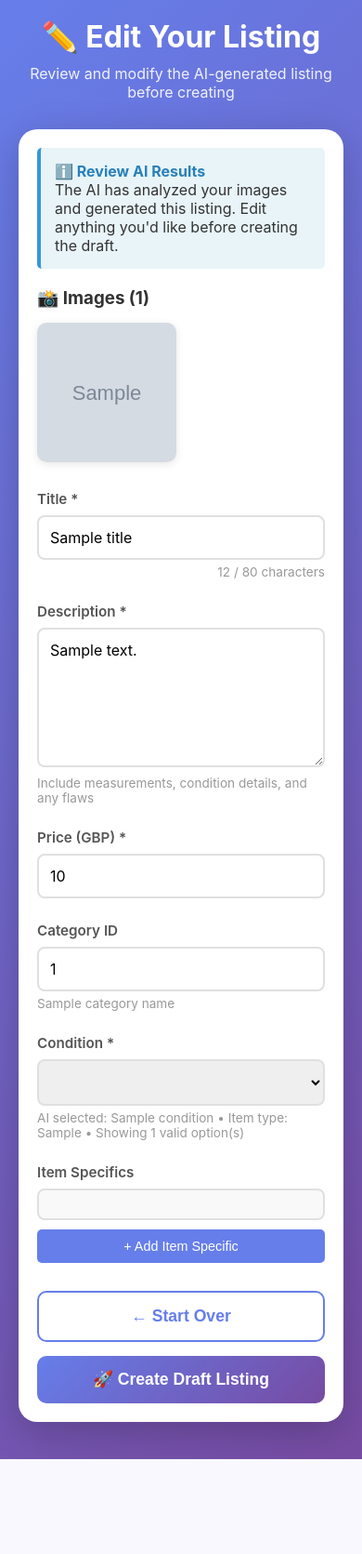
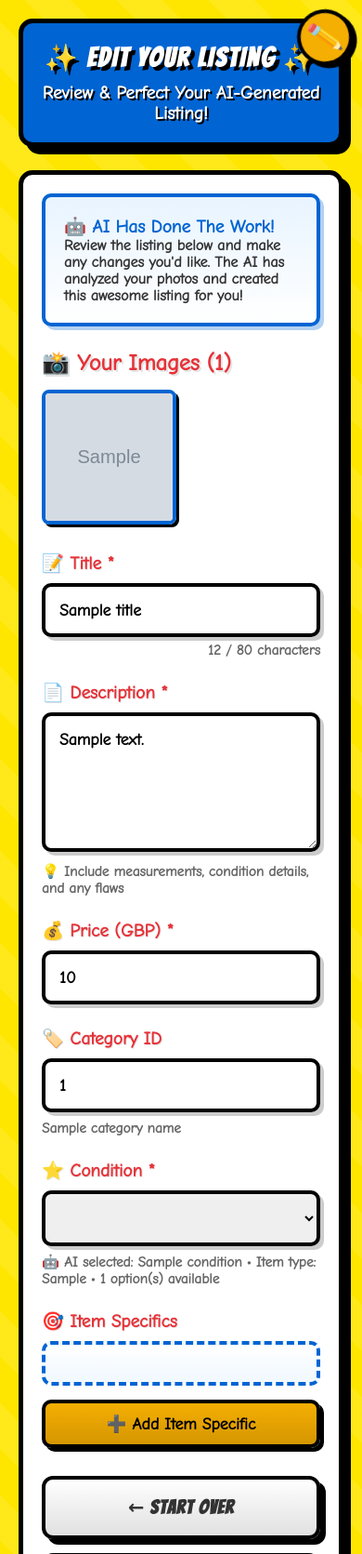
Before and after one commit to elliotskunk/ebaylister, a Flask app: template templates/edit_listing.html in a window 390 px wide. Shown: the top 1671 px of the page at 93% size. Before the commit the page ends 1569 px from the top, so only its background shows below. Run offline with Flask 3, Linux system fonts and the light colour scheme; the template is opened without the code that fills it: most values are stand-ins (such as "Sample title", 1, 10 or a date in 2020); grey boxes marked "Sample" are stand-in pictures; lists and menus that the app fills with data are empty; some libraries are stand-ins or nearby versions.

Commit message:
Add retro eBay theme to edit listing page
- Matches upload page with same color scheme
- Blue header (#0064D2) instead of red for variety
- Wiggling pencil badge animation
- Same chunky borders and 3D effects
- Comic fonts throughout
- Animated character counter (pulse/shake warnings)
- Emoji icons for all form fields
- Gradient buttons with press effects
- Retro spinner animation
- All edit functionality preserved
- Category-filtered conditions dropdown retained
- Mobile responsive

```diff
--- a/templates/edit_listing.html
+++ b/templates/edit_listing.html
@@ -4,6 +4,7 @@
     <meta charset="UTF-8">
     <meta name="viewport" content="width=device-width, initial-scale=1.0">
     <title>Edit Listing - eBay Lister</title>
+    <link href="https://fonts.googleapis.com/css2?family=Comic+Neue:wght@400,700&family=Bangers&display=swap" rel="stylesheet">
     <style>
         * {
             margin: 0;
@@ -12,40 +13,100 @@
         }
 
         body {
-            font-family: -apple-system, BlinkMacSystemFont, 'Segoe UI', Roboto, Oxygen, Ubuntu, Cantarell, sans-serif;
-            background: linear-gradient(135deg, #667eea 0%, #764ba2 100%);
+            font-family: 'Comic Neue', 'Comic Sans MS', cursive;
+            background: #FFE600;
+            background-image:
+                repeating-linear-gradient(45deg, transparent, transparent 35px, rgba(255,255,255,.1) 35px, rgba(255,255,255,.1) 70px);
             min-height: 100vh;
             padding: 20px;
             color: #333;
         }
 
         .container {
-            max-width: 900px;
+            max-width: 950px;
             margin: 0 auto;
         }
 
         .header {
             text-align: center;
-            color: white;
-            margin-bottom: 30px;
+            margin-bottom: 25px;
+            background: #0064D2;
+            border: 5px solid #000;
+            border-radius: 15px;
+            padding: 20px;
+            box-shadow: 8px 8px 0 #000;
+            position: relative;
         }
 
         .header h1 {
-            font-size: 2em;
+            font-family: 'Bangers', cursive;
+            font-size: 2.5em;
+            color: #FFF;
+            text-shadow: 4px 4px 0 #000;
+            letter-spacing: 2px;
             margin-bottom: 10px;
         }
 
         .header p {
-            font-size: 1em;
-            opacity: 0.9;
+            font-size: 1.2em;
+            color: #FFF;
+            font-weight: 700;
+            text-shadow: 2px 2px 0 #000;
+        }
+
+        .pencil-badge {
+            position: absolute;
+            top: -15px;
+            right: -15px;
+            background: #F5AF02;
+            border: 4px solid #000;
+            border-radius: 50%;
+            width: 60px;
+            height: 60px;
+            display: flex;
+            align-items: center;
+            justify-content: center;
+            font-size: 30px;
+            box-shadow: 4px 4px 0 #000;
+            animation: wiggle 3s ease-in-out infinite;
+        }
+
+        @keyframes wiggle {
+            0%, 100% { transform: rotate(0deg); }
+            25% { transform: rotate(-10deg); }
+            75% { transform: rotate(10deg); }
         }
 
         .card {
-            background: white;
-            border-radius: 20px;
+            background: #FFF;
+            border: 5px solid #000;
+            border-radius: 15px;
             padding: 30px;
-            box-shadow: 0 10px 40px rgba(0, 0, 0, 0.2);
+            box-shadow: 8px 8px 0 #000;
             margin-bottom: 20px;
+        }
+
+        .info-box {
+            background: linear-gradient(180deg, #E8F4FF 0%, #FFF 100%);
+            border: 4px solid #0064D2;
+            padding: 20px;
+            border-radius: 10px;
+            margin-bottom: 25px;
+            box-shadow: 4px 4px 0 rgba(0, 100, 210, 0.3);
+            font-weight: 600;
+        }
+
+        .info-box strong {
+            color: #0064D2;
+            font-size: 1.2em;
+        }
+
+        h3 {
+            color: #E53238;
+            font-size: 1.5em;
+            font-weight: 700;
+            margin-bottom: 15px;
+            text-shadow: 2px 2px 0 rgba(0,0,0,0.1);
         }
 
         .image-preview {
@@ -59,8 +120,15 @@
             width: 100%;
             aspect-ratio: 1;
             object-fit: cover;
-            border-radius: 10px;
-            box-shadow: 0 2px 8px rgba(0, 0, 0, 0.1);
+            border-radius: 8px;
+            border: 4px solid #0064D2;
+            box-shadow: 3px 3px 0 #000;
+            transition: transform 0.2s;
+        }
+
+        .image-preview img:hover {
+            transform: translate(-2px, -2px);
+            box-shadow: 5px 5px 0 #000;
         }
 
         .form-group {
@@ -69,10 +137,11 @@
 
         .form-group label {
             display: block;
-            margin-bottom: 8px;
-            font-weight: 600;
-            color: #555;
-            font-size: 0.95em;
+            margin-bottom: 10px;
+            font-weight: 700;
+            color: #E53238;
+            font-size: 1.2em;
+            text-shadow: 1px 1px 0 rgba(0,0,0,0.1);
         }
 
         .form-group input[type="text"],
@@ -80,19 +149,23 @@
         .form-group textarea,
         .form-group select {
             width: 100%;
-            padding: 12px;
-            border: 2px solid #e0e0e0;
-            border-radius: 8px;
-            font-size: 1em;
-            font-family: inherit;
-            transition: border-color 0.3s;
+            padding: 15px;
+            border: 4px solid #000;
+            border-radius: 10px;
+            font-size: 1.1em;
+            font-family: 'Comic Neue', cursive;
+            font-weight: 600;
+            transition: all 0.2s;
+            box-shadow: 4px 4px 0 rgba(0,0,0,0.2);
         }
 
         .form-group input:focus,
         .form-group textarea:focus,
         .form-group select:focus {
             outline: none;
-            border-color: #667eea;
+            border-color: #0064D2;
+            transform: translateY(-2px);
+            box-shadow: 4px 6px 0 rgba(0,0,0,0.3);
         }
 
         .form-group textarea {
@@ -102,105 +175,148 @@
 
         .form-group small {
             display: block;
-            margin-top: 5px;
-            color: #999;
-            font-size: 0.85em;
+            margin-top: 8px;
+            color: #666;
+            font-size: 0.95em;
+            font-weight: 600;
         }
 
         .char-count {
             text-align: right;
             margin-top: 5px;
-            font-size: 0.85em;
-            color: #999;
+            font-size: 0.95em;
+            color: #666;
+            font-weight: 700;
         }
 
         .char-count.warning {
-            color: #f39c12;
+            color: #F5AF02;
+            animation: pulse 1s infinite;
         }
 
         .char-count.error {
-            color: #e74c3c;
+            color: #E53238;
+            animation: shake 0.5s infinite;
+        }
+
+        @keyframes pulse {
+            0%, 100% { opacity: 1; }
+            50% { opacity: 0.7; }
+        }
+
+        @keyframes shake {
+            0%, 100% { transform: translateX(0); }
+            25% { transform: translateX(-5px); }
+            75% { transform: translateX(5px); }
         }
 
         .aspects-container {
-            border: 2px solid #e0e0e0;
-            border-radius: 8px;
-            padding: 15px;
-            background: #f9f9f9;
+            border: 4px dashed #0064D2;
+            border-radius: 10px;
+            padding: 20px;
+            background: linear-gradient(180deg, #FFF 0%, #F0F8FF 100%);
         }
 
         .aspect-row {
             display: grid;
             grid-template-columns: 1fr 2fr auto;
             gap: 10px;
-            margin-bottom: 10px;
+            margin-bottom: 12px;
             align-items: center;
         }
 
         .aspect-row input {
-            padding: 8px;
-            border: 1px solid #ddd;
-            border-radius: 5px;
-            font-size: 0.9em;
+            padding: 10px;
+            border: 3px solid #000;
+            border-radius: 8px;
+            font-size: 1em;
+            font-family: 'Comic Neue', cursive;
+            font-weight: 600;
+            box-shadow: 2px 2px 0 rgba(0,0,0,0.2);
         }
 
         .aspect-row button {
-            padding: 8px 12px;
-            background: #e74c3c;
+            padding: 10px 15px;
+            background: linear-gradient(180deg, #E53238 0%, #B5282D 100%);
             color: white;
-            border: none;
-            border-radius: 5px;
+            border: 3px solid #000;
+            border-radius: 8px;
             cursor: pointer;
             font-size: 0.9em;
+            font-weight: 700;
+            box-shadow: 3px 3px 0 #000;
+            font-family: 'Comic Neue', cursive;
+        }
+
+        .aspect-row button:hover {
+            transform: translate(-1px, -1px);
+            box-shadow: 4px 4px 0 #000;
         }
 
         .add-aspect-btn {
             width: 100%;
-            padding: 10px;
-            background: #667eea;
-            color: white;
-            border: none;
-            border-radius: 5px;
+            padding: 12px;
+            background: linear-gradient(180deg, #F5AF02 0%, #D49602 100%);
+            color: #000;
+            border: 4px solid #000;
+            border-radius: 10px;
             cursor: pointer;
-            font-size: 0.9em;
-            margin-top: 10px;
+            font-size: 1.1em;
+            font-weight: 700;
+            margin-top: 15px;
+            box-shadow: 4px 4px 0 #000;
+            font-family: 'Comic Neue', cursive;
+        }
+
+        .add-aspect-btn:hover {
+            transform: translate(-2px, -2px);
+            box-shadow: 6px 6px 0 #000;
         }
 
         .button-group {
             display: grid;
-            grid-template-columns: 1fr 1fr;
+            grid-template-columns: 1fr 2fr;
             gap: 15px;
             margin-top: 30px;
         }
 
         .btn {
-            padding: 15px;
-            border: none;
-            border-radius: 10px;
-            font-size: 1.1em;
-            font-weight: 600;
+            padding: 18px;
+            border: 5px solid #000;
+            border-radius: 12px;
+            font-size: 1.3em;
+            font-weight: 700;
             cursor: pointer;
-            transition: transform 0.2s, box-shadow 0.2s;
+            transition: all 0.2s;
+            box-shadow: 6px 6px 0 #000;
+            font-family: 'Bangers', cursive;
+            letter-spacing: 1px;
         }
 
         .btn-primary {
-            background: linear-gradient(135deg, #667eea 0%, #764ba2 100%);
+            background: linear-gradient(180deg, #E53238 0%, #B5282D 100%);
             color: white;
+            text-shadow: 2px 2px 0 rgba(0,0,0,0.3);
         }
 
         .btn-secondary {
-            background: white;
-            color: #667eea;
-            border: 2px solid #667eea;
+            background: linear-gradient(180deg, #FFF 0%, #E0E0E0 100%);
+            color: #333;
+            border: 4px solid #000;
         }
 
         .btn:hover {
-            transform: translateY(-2px);
-            box-shadow: 0 5px 20px rgba(102, 126, 234, 0.4);
+            transform: translate(-3px, -3px);
+            box-shadow: 9px 9px 0 #000;
+        }
+
+        .btn:active {
+            transform: translate(2px, 2px);
+            box-shadow: 4px 4px 0 #000;
         }
 
         .btn:disabled {
-            background: #ccc;
+            background: #CCC;
             cursor: not-allowed;
             transform: none;
         }
@@ -208,37 +324,38 @@
         .loading {
             display: none;
             text-align: center;
-            margin-top: 20px;
+            margin-top: 25px;
         }
 
         .spinner {
-            border: 4px solid #f3f3f3;
-            border-top: 4px solid #667eea;
+            border: 6px solid #FFF;
+            border-top: 6px solid #E53238;
+            border-right: 6px solid #0064D2;
+            border-bottom: 6px solid #F5AF02;
             border-radius: 50%;
-            width: 40px;
-            height: 40px;
+            width: 60px;
+            height: 60px;
             animation: spin 1s linear infinite;
             margin: 0 auto 15px;
+            box-shadow: 4px 4px 0 #000;
         }
 
         @keyframes spin {
-            0% { transform: rotate(0deg); }
-            100% { transform: rotate(360deg); }
+            from { transform: rotate(0deg); }
+            to { transform: rotate(360deg); }
         }
 
-        .info-box {
-            background: #e8f4f8;
-            border-left: 4px solid #3498db;
-            padding: 15px;
-            border-radius: 5px;
-            margin-bottom: 20px;
-        }
-
-        .info-box strong {
-            color: #2980b9;
+        .loading p {
+            font-size: 1.3em;
+            font-weight: 700;
+            color: #333;
         }
 
         @media (max-width: 600px) {
+            .header h1 {
+                font-size: 1.8em;
+            }
+
             .card {
                 padding: 20px;
             }
@@ -260,61 +377,62 @@
 <body>
     <div class="container">
         <div class="header">
-            <h1>✏️ Edit Your Listing</h1>
-            <p>Review and modify the AI-generated listing before creating</p>
+            <div class="pencil-badge">✏️</div>
+            <h1>✨ EDIT YOUR LISTING ✨</h1>
+            <p>Review & Perfect Your AI-Generated Listing!</p>
         </div>
 
         <div class="card">
             <div class="info-box">
-                <strong>ℹ️ Review AI Results</strong><br>
-                The AI has analyzed your images and generated this listing. Edit anything you'd like before creating the draft.
+                <strong>🤖 AI Has Done The Work!</strong><br>
+                Review the listing below and make any changes you'd like. The AI has analyzed your photos and created this awesome listing for you!
             </div>
 
-            <h3 style="margin-bottom: 15px;">📸 Images ({{ image_urls|length }})</h3>
+            <h3>📸 Your Images ({{ image_urls|length }})</h3>
             <div class="image-preview">
                 {% for image_url in image_urls %}
-                <img src="{{ image_url }}" alt="Product Image {{ loop.index }}">
+                <img src="{{ image_url }}" alt="Product Image {{ loop.index }}" title="Image #{{ loop.index }}">
                 {% endfor %}
             </div>
 
             <form id="editForm">
                 <div class="form-group">
-                    <label for="title">Title *</label>
+                    <label for="title">📝 Title *</label>
                     <input type="text" id="title" value="{{ title }}" maxlength="80" required>
                     <div class="char-count" id="titleCount">0 / 80 characters</div>
                 </div>
 
                 <div class="form-group">
-                    <label for="description">Description *</label>
+                    <label for="description">📄 Description *</label>
                     <textarea id="description" required>{{ description }}</textarea>
-                    <small>Include measurements, condition details, and any flaws</small>
+                    <small>💡 Include measurements, condition details, and any flaws</small>
                 </div>
 
                 <div class="form-group">
-                    <label for="price">Price (GBP) *</label>
+                    <label for="price">💰 Price (GBP) *</label>
                     <input type="number" id="price" value="{{ price }}" step="0.01" min="0.99" required>
                 </div>
 
                 <div class="form-group">
-                    <label for="category">Category ID</label>
+                    <label for="category">🏷️ Category ID</label>
                     <input type="text" id="category" value="{{ category_id }}">
                     <small>{{ category_name }}</small>
                 </div>
 
                 <div class="form-group">
-                    <label for="condition">Condition *</label>
+                    <label for="condition">⭐ Condition *</label>
                     <select id="condition" required>
                         {% set condition_labels = {
-                            'NEW': 'New',
-                            'NEW_OTHER': 'New (Other)',
-                            'NEW_WITH_DEFECTS': 'New with Defects',
-                            'LIKE_NEW': 'Like New',
-                            'PRE_OWNED_EXCELLENT': 'Pre-owned - Excellent',
-                            'USED_EXCELLENT': 'Used - Excellent / Good',
-                            'USED_VERY_GOOD': 'Used - Very Good',
-                            'USED_GOOD': 'Used - Good',
-                            'PRE_OWNED_FAIR': 'Pre-owned - Fair',
-                            'USED_ACCEPTABLE': 'Used - Acceptable'
+                            'NEW': '🆕 New',
+                            'NEW_OTHER': '✨ New (Other)',
+                            'NEW_WITH_DEFECTS': '⚠️ New with Defects',
+                            'LIKE_NEW': '💎 Like New',
+                            'PRE_OWNED_EXCELLENT': '👍 Pre-owned - Excellent',
+                            'USED_EXCELLENT': '✅ Used - Excellent / Good',
+                            'USED_VERY_GOOD': '😊 Used - Very Good',
+                            'USED_GOOD': '👌 Used - Good',
+                            'PRE_OWNED_FAIR': '📦 Pre-owned - Fair',
+                            'USED_ACCEPTABLE': '🆗 Used - Acceptable'
                         } %}
                         {% for cond_value in valid_conditions %}
                             {% if cond_value in condition_labels %}
@@ -324,15 +442,15 @@
                             {% endif %}
                         {% endfor %}
                     </select>
-                    <small>AI selected: {{ condition }} • Item type: {{ item_type }} • Showing {{ valid_conditions|length }} valid option(s)</small>
+                    <small>🤖 AI selected: {{ condition }} • Item type: {{ item_type }} • {{ valid_conditions|length }} option(s) available</small>
                 </div>
 
                 <div class="form-group">
-                    <label>Item Specifics</label>
+                    <label>🎯 Item Specifics</label>
                     <div class="aspects-container" id="aspectsContainer">
                         <!-- Aspects will be populated by JavaScript -->
                     </div>
-                    <button type="button" class="add-aspect-btn" onclick="addAspect()">+ Add Item Specific</button>
+                    <button type="button" class="add-aspect-btn" onclick="addAspect()">➕ Add Item Specific</button>
                 </div>
 
                 <div class="button-group">
@@ -340,14 +458,14 @@
                         ← Start Over
                     </button>
                     <button type="submit" class="btn btn-primary" id="submitBtn">
-                        🚀 Create Draft Listing
+                        🚀 CREATE DRAFT LISTING! 🚀
                     </button>
                 </div>
             </form>
 
             <div class="loading" id="loading">
                 <div class="spinner"></div>
-                <p>Creating draft listing on eBay...</p>
+                <p>Creating your awesome eBay draft...</p>
             </div>
         </div>
     </div>
@@ -398,7 +516,7 @@
             row.innerHTML = `
                 <input type="text" placeholder="Name (e.g., Brand)" value="${key}" class="aspect-key">
                 <input type="text" placeholder="Value (e.g., Nike)" value="${value}" class="aspect-value">
-                <button type="button" onclick="this.parentElement.remove()">Remove</button>
+                <button type="button" onclick="this.parentElement.remove()">✕ Remove</button>
             `;
             aspectsContainer.appendChild(row);
         }
```
